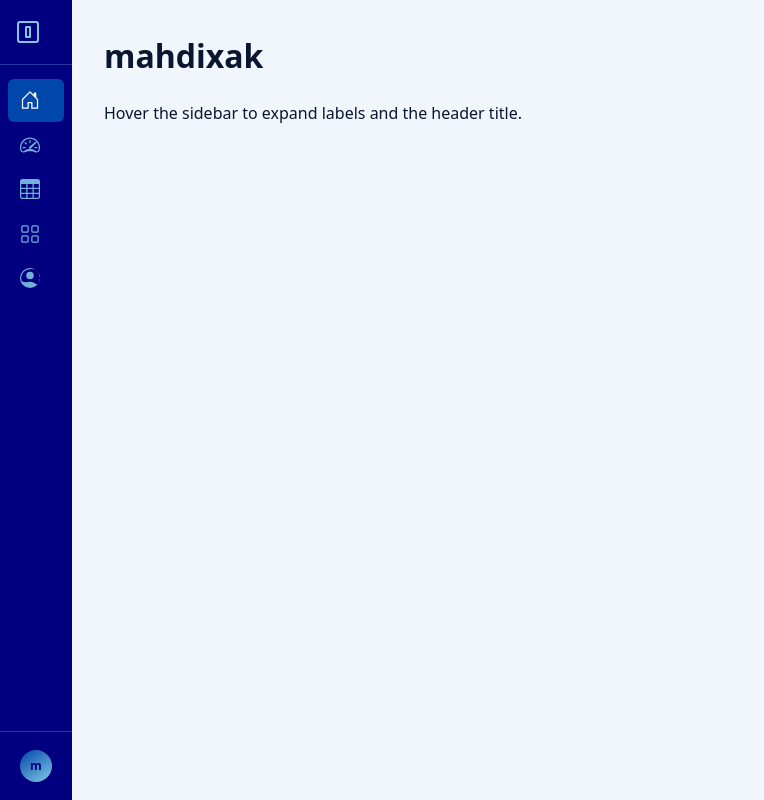
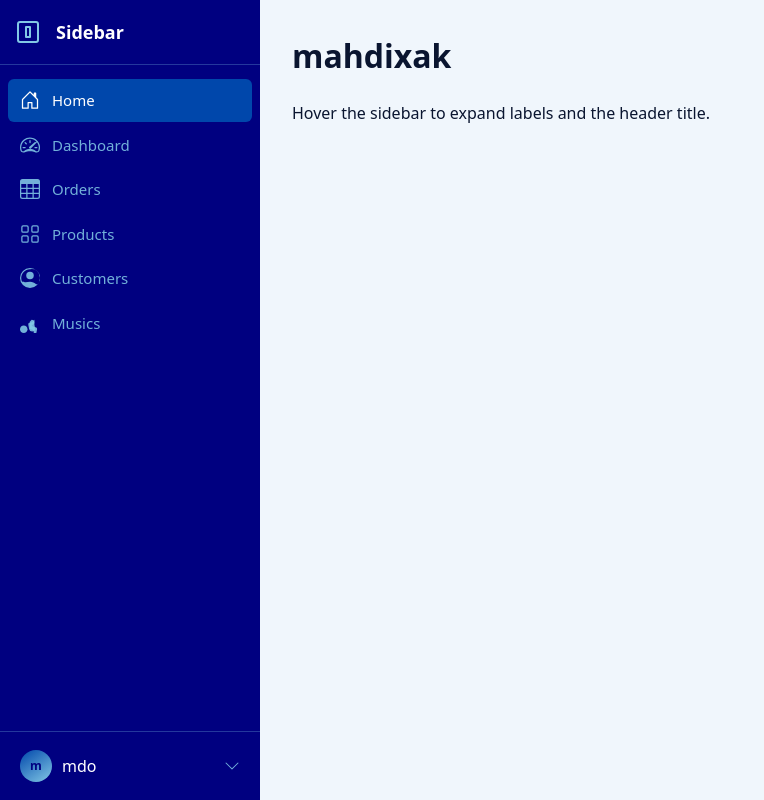
Before and after one commit to mahdiXak47/mahdixak-front, a React (Vite) app: page / in a window 1280 px wide. Shown: the whole page, without its empty margins (0-764 px from the left). Built offline with nearby package versions, Linux system fonts and the light colour scheme.

Commit message:
my musics page link added to the sidebar

```diff
--- a/src/Sidebar.jsx
+++ b/src/Sidebar.jsx
@@ -48,6 +48,16 @@ function IconCustomers() {
   );
 }
 
+function IconMusics() {
+  return (
+    <svg className="sidebar__icon" viewBox="0 0 16 16" fill="currentColor" aria-hidden>
+      <path d="M6 13c0 1.657-1.343 3-3 3S0 14.657 0 13s1.343-3 3-3 3 1.343 3 3z" />
+      <path d="M9.346 5.345 7.828 7.091A.5.5 0 0 0 8 7.5v5a.5.5 0 0 0 .5.5 2.5 2.5 0 0 1 0 5 .5.5 0 0 0 .5.5h1.528a2.5 2.5 0 0 0 2.443-1.973l.671-3.356a1.5 1.5 0 0 0-1.188-1.771l-1.656-.331a1.5 1.5 0 0 1-1.17-.869l-.308-.617A1.5 1.5 0 0 0 9.346 5.345z" />
+      <path d="m11.536 9.436.671 3.356a2.5 2.5 0 0 1-2.443 2.027H9.748a2.5 2.5 0 0 1-2.443-2.027l-.671-3.356a1.5 1.5 0 0 1 1.188-1.771l1.656-.331a1.5 1.5 0 0 0 1.17-.869l.308-.617A1.5 1.5 0 0 1 11.536 5.43z" />
+    </svg>
+  );
+}
+
 function IconBrand() {
   return (
     <svg className="sidebar__brand-svg" viewBox="0 0 16 16" fill="currentColor" aria-hidden>
@@ -74,6 +84,12 @@ const NAV_ITEMS = [
   { id: 'orders', label: 'Orders', icon: IconOrders },
   { id: 'products', label: 'Products', icon: IconProducts },
   { id: 'customers', label: 'Customers', icon: IconCustomers },
+  {
+    id: 'musics',
+    label: 'Musics',
+    icon: IconMusics,
+    externalHref: 'https://mahdixak-music.darkube.app/',
+  },
 ];
 
 export default function Sidebar() {
@@ -88,12 +104,12 @@ export default function Sidebar() {
 
       <nav className="sidebar__nav" aria-label="Sections">
         <ul className="sidebar__list">
-          {NAV_ITEMS.map(({ id, label, icon: Icon, active }) => (
+          {NAV_ITEMS.map(({ id, label, icon: Icon, active, externalHref }) => (
             <li key={id} className="sidebar__item">
               <a
                 className={`sidebar__link${active ? ' sidebar__link--active' : ''}`}
-                href={`#${id}`}
-                aria-current={active ? 'page' : undefined}
+                href={externalHref ?? `#${id}`}
+                aria-current={active && !externalHref ? 'page' : undefined}
               >
                 <Icon />
                 <span className="sidebar__label">{label}</span>
```
